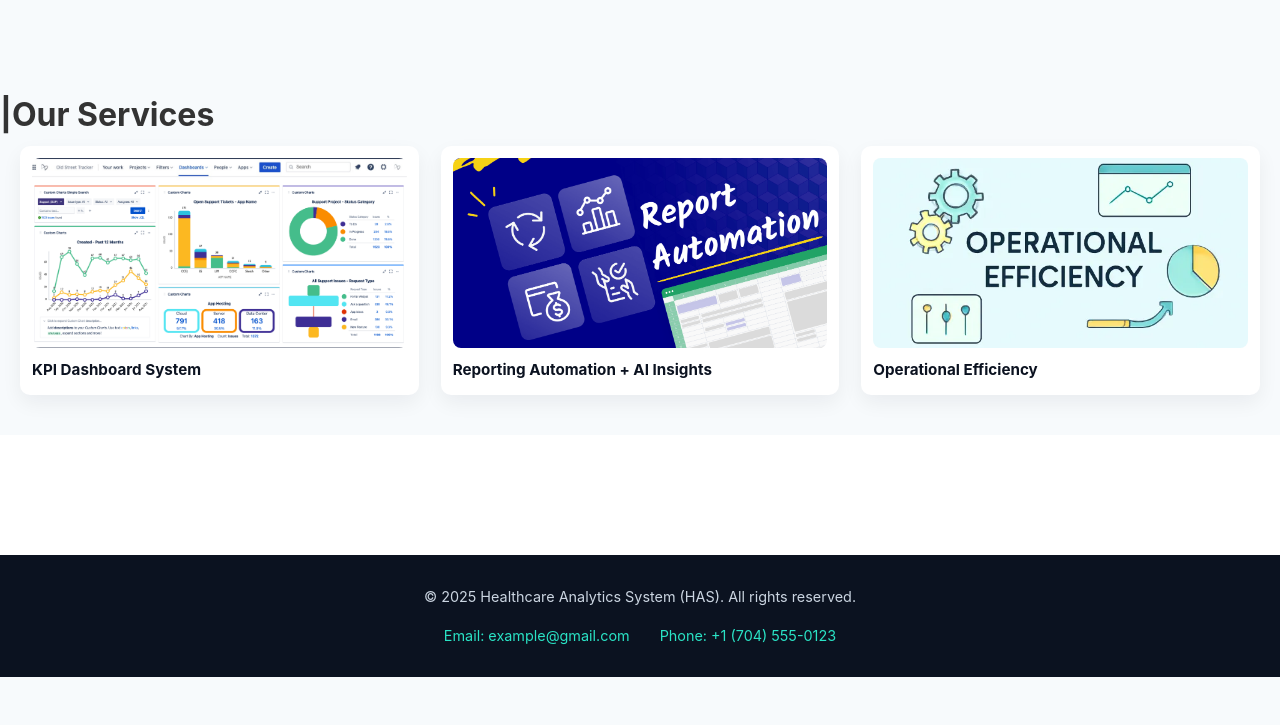
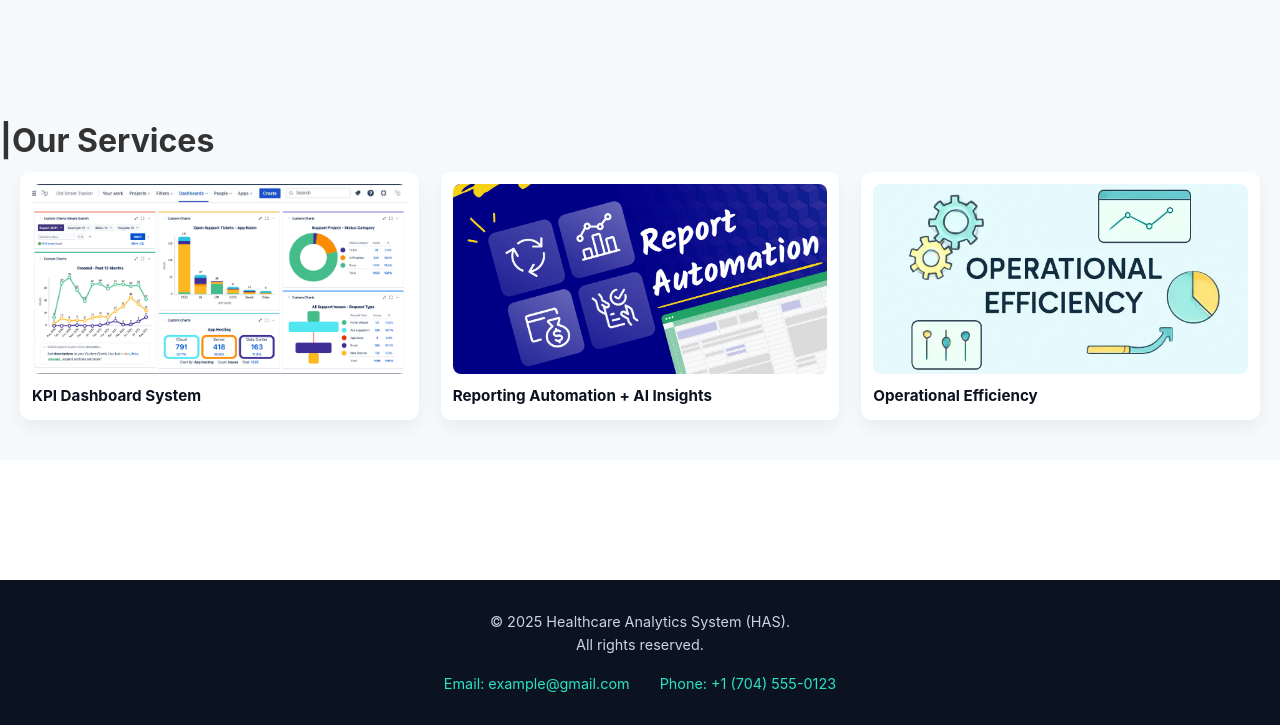
Before and after one commit to NitheshVinny20/Healthcare-Analytics-System, a plain HTML site: page index.html in a window 1280 px wide. Shown: the part 879-1604 px from the top of the page. Before the commit the page ends 1556 px from the top, so only its background shows below. Drawn offline with Linux system fonts and the light colour scheme.

Commit message:
Update index.html

```diff
--- a/index.html
+++ b/index.html
@@ -52,7 +52,7 @@
         </div>
     </section>
 
-    <br><br>
+    <br><br><br>
 
     <div class="services">
         <h1 class="section-title">|Our Services</h1>
@@ -82,7 +82,7 @@
 
     <footer>
         <div class="container">
-            <p>&copy; 2025 Healthcare Analytics System (HAS). All rights reserved.</p>
+            <p>&copy; 2025 Healthcare Analytics System (HAS). <br>All rights reserved.</p>
             <div class="footer-contact">
                 <p><a href="mailto:example@gmail.com">Email: example@gmail.com</a></p>
                 <p><a href="tel:+1-704-555-0123">Phone: +1 (704) 555-0123</a></p>
```
